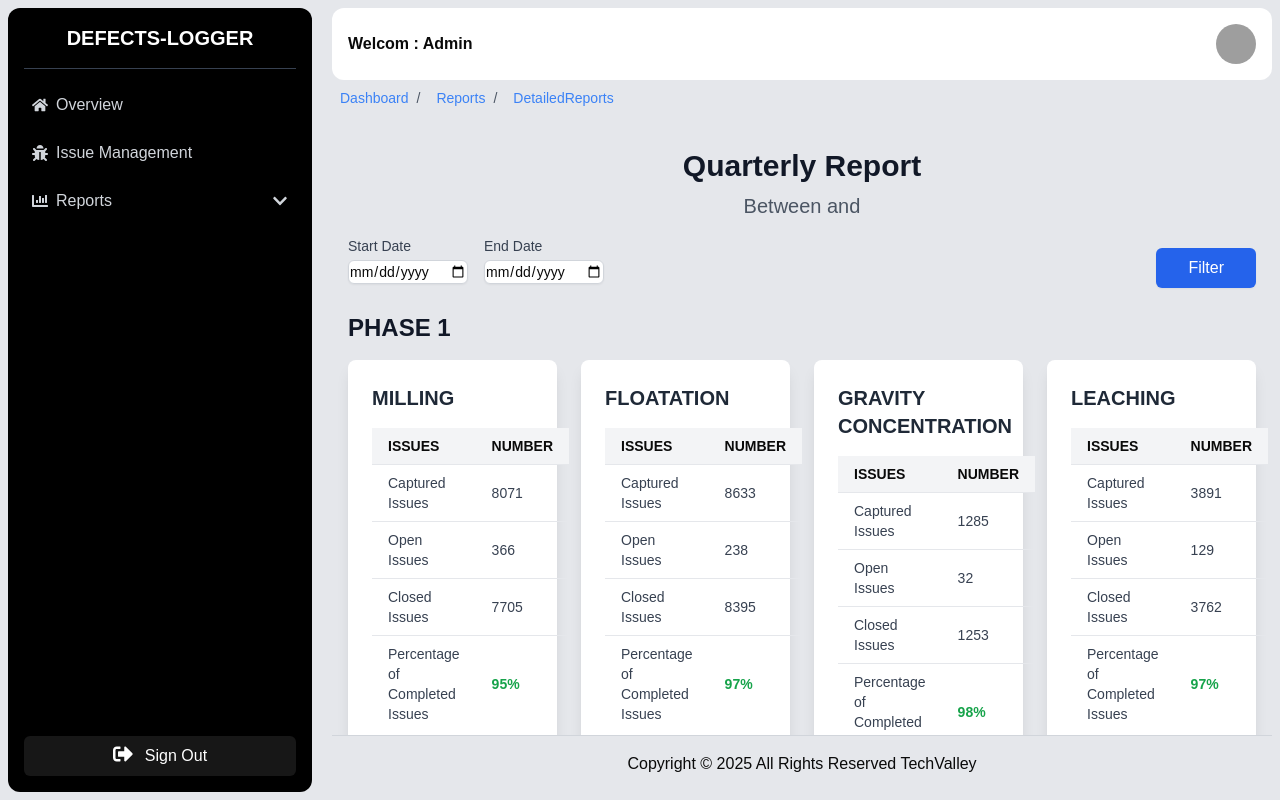
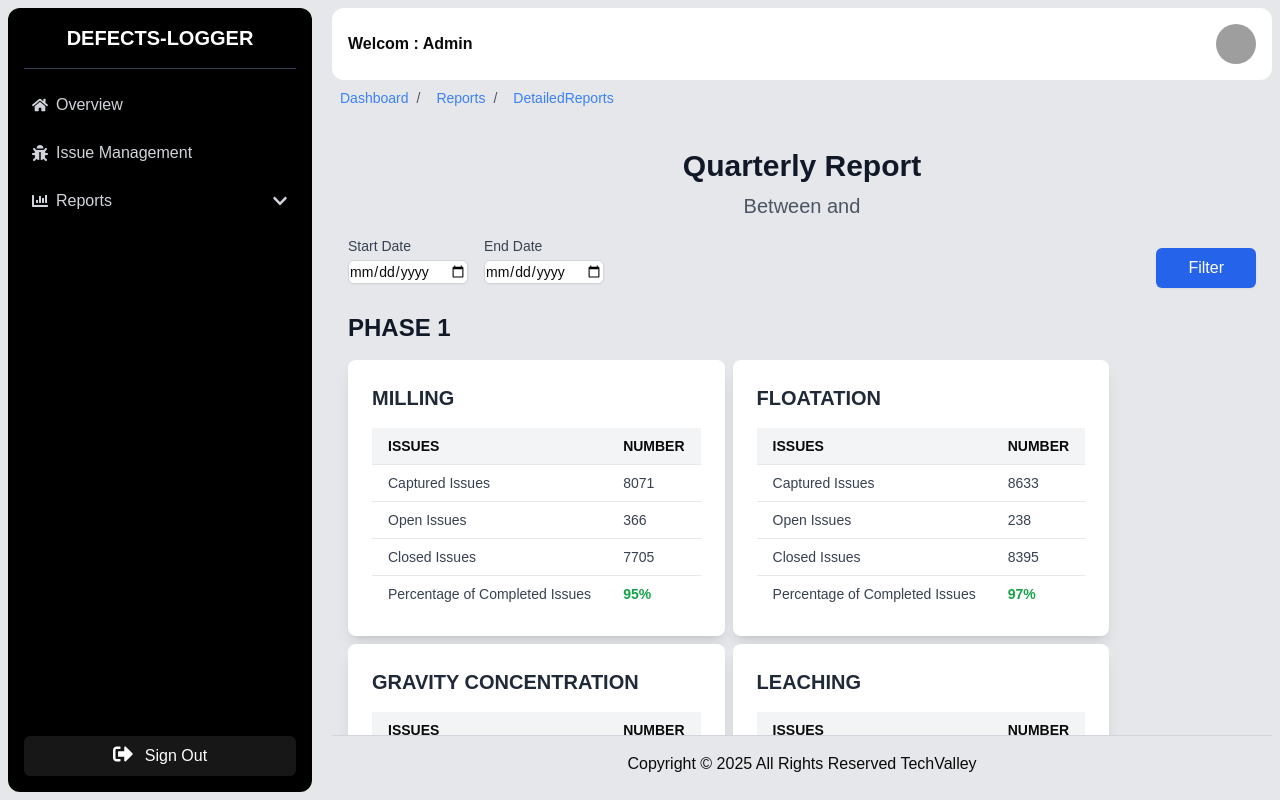
Before and after one commit to Chilanzi-thirt33n/Project_issueMgt, a Next.js app: page /dashboard/Reports/DetailedReports in a window 1280 px wide. Built offline with nearby package versions, Linux system fonts and the light colour scheme; grey boxes are pictures that could not be loaded.

Commit message:
issue id on recent

```diff
--- a/app/components/RecentsIssues.jsx
+++ b/app/components/RecentsIssues.jsx
@@ -164,7 +164,9 @@ const RecentsIssues = () => {
                   <td className="px-4 py-2 border-b font-bold text-xm">
                     {issue.issue_name}
                   </td>
-                  <td className="px-4 py-2 border-b text-xs">{issue.id}</td>
+                  <td className="px-4 py-2 border-b text-xs">
+                    {issue.issue_id}
+                  </td>
                   <td
                     className={`px-4 py-2 border-b font-semibold text-xs ${
                       issue.status === "YTS"
--- a/app/dashboard/Reports/DetailedReports/page.jsx
+++ b/app/dashboard/Reports/DetailedReports/page.jsx
@@ -238,7 +238,7 @@ function QuarterlyReport() {
             <div className="text-2xl font-bold text-gray-900 mb-4">
               {phase.phase}
             </div>
-            <div className="grid grid-cols-1 sm:grid-cols-2 md:grid-cols-3 lg:grid-cols-4 gap-6">
+            <div className="flex flex-row flex-wrap gap-2 justify-start items-baseline">
               {phase.tables.map((table, tableIndex) => (
                 <div
                   key={tableIndex}
```
